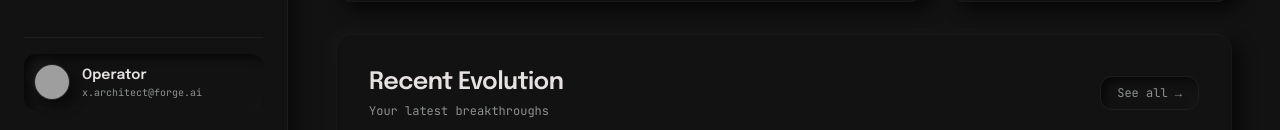
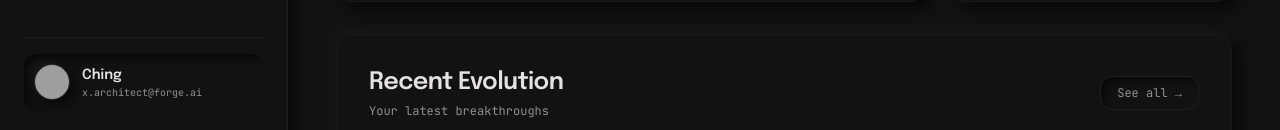
Before and after one commit to chinglung-angh27/persona-forge, a React (Vite) app: page / in a window 1280 px wide. Shown: the part 622-752 px from the top of the page. Built offline with nearby package versions, Linux system fonts and the light colour scheme; grey boxes are pictures that could not be loaded.

Commit message:
feat(views): wire MyPersona/Evolution/ReferenceLibrary/Settings to activePersona

```diff
--- a/src/App.tsx
+++ b/src/App.tsx
@@ -77,12 +77,7 @@ export default function App() {
 
   // ponytail: read-only aliases for the views Task 5/6 will rewire to activePersona.*.
   // Handlers below mutate the active persona via updateActivePersona — no setX shims.
-  const traits = activePersona?.traits ?? [];
-  const blendedReferences = activePersona?.blendedReferenceIds ?? [];
-  const dailyMissions = activePersona?.dailyMissions ?? [];
-  const habits = activePersona?.habits ?? [];
-  const reflections = activePersona?.reflections ?? [];
-  const evolutionItems = activePersona?.evolutionItems ?? [];
+  // ponytail: aliases removed — views now read activePersona.* directly.
 
   // Derive consistencyScore from real activity (no hardcoded value).
   // Weighted: missions 35%, habits 35%, reflections 15%, sim average 15%.
@@ -269,7 +264,7 @@ export default function App() {
         currentView={currentView}
         onNavigate={setCurrentView}
         userEmail={session.email}
-        personaName={session.personaName}
+        personaName={activePersona.name}
         onLogout={handleLogout}
         onOpenMore={() => setMoreOpen(true)}
       />
@@ -329,10 +324,10 @@ export default function App() {
 
         {currentView === 'more-persona' && (
           <MyPersonaView
-            personaName={session.personaName}
-            archetype={session.archetype}
-            traits={traits}
-            blendedReferences={blendedReferences}
+            personaName={activePersona.name}
+            archetype={activePersona.archetype}
+            traits={activePersona.traits}
+            blendedReferences={activePersona.blendedReferenceIds}
             allReferences={references}
             consistencyScore={consistencyScore}
             onNavigate={setCurrentView}
@@ -342,16 +337,16 @@ export default function App() {
         {currentView === 'more-references' && (
           <ReferenceLibraryView
             references={references}
-            activeTraits={traits}
+            activeTraits={activePersona.traits}
             onApplyReference={handleApplyReference}
-            blendedReferences={blendedReferences}
+            blendedReferences={activePersona.blendedReferenceIds}
           />
         )}
 
         {currentView === 'more-evolution' && (
           <EvolutionView
-            evolutionItems={evolutionItems}
-            traits={traits}
+            evolutionItems={activePersona.evolutionItems}
+            traits={activePersona.traits}
             consistencyScore={consistencyScore}
           />
         )}
```
